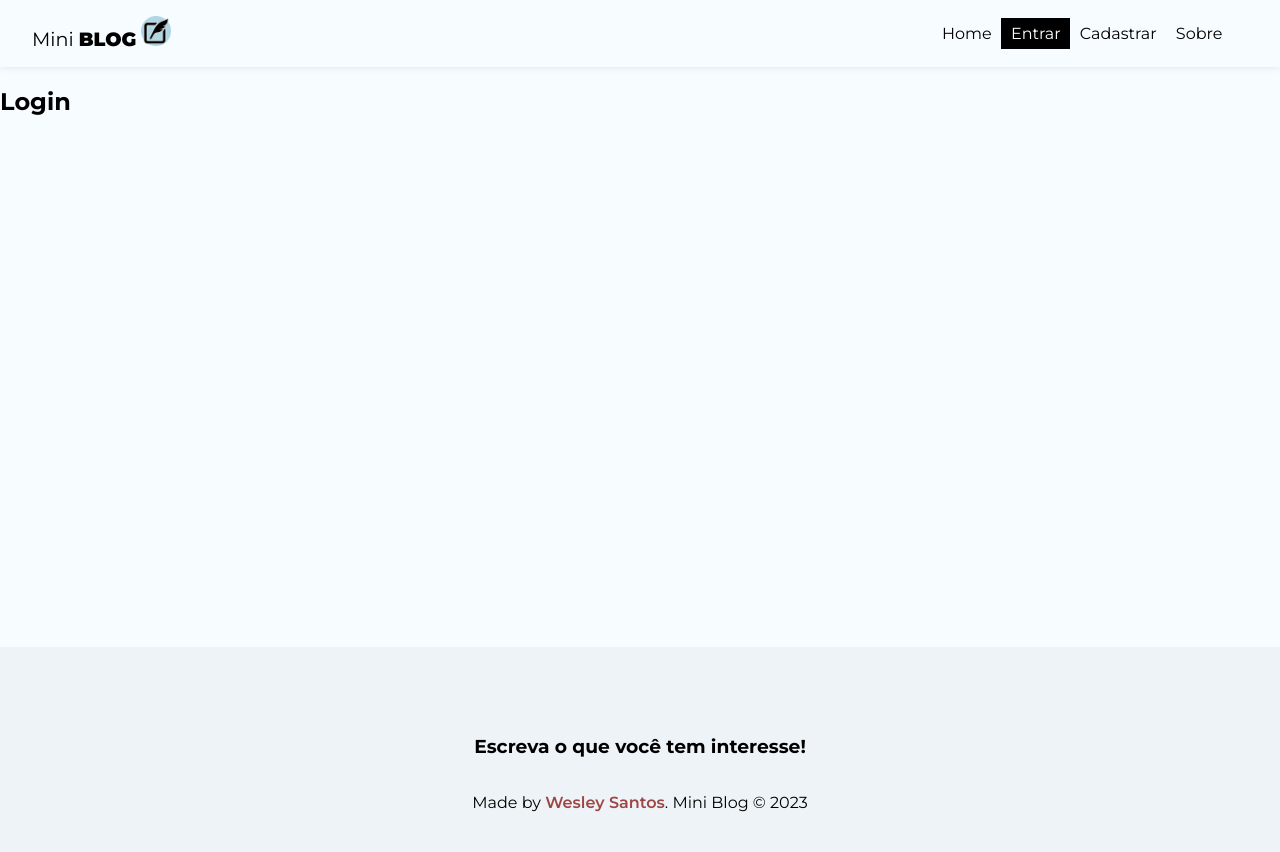
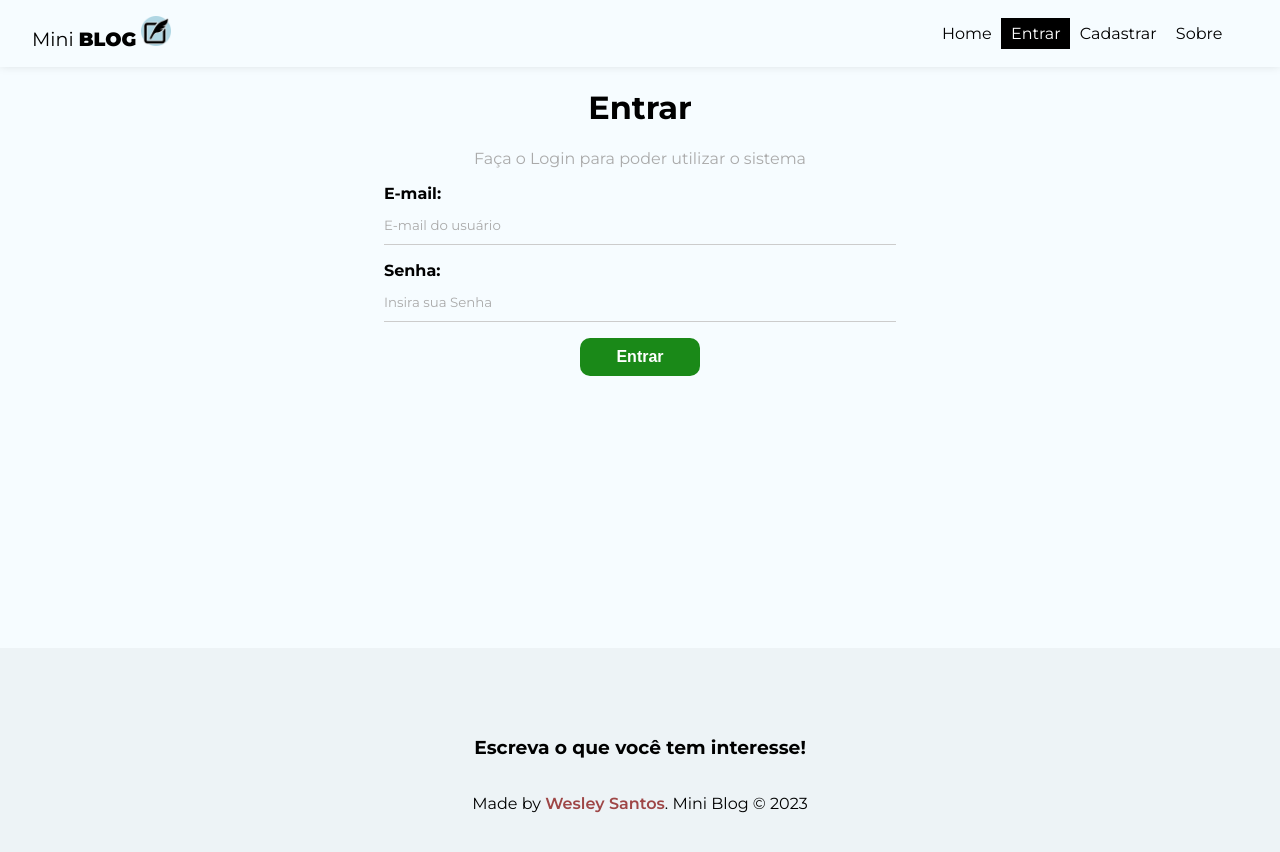
Before and after one commit to TitanCodeXD/Mini-Blog, a React (Vite) app: page /login in a window 1280 px wide. Shown: the top 852 px of the page. Built offline with nearby package versions, Linux system fonts and the light colour scheme; no server answers.

Commit message:
Estruturando página de Login

```diff
--- a/src/pages/Login/Login.jsx
+++ b/src/pages/Login/Login.jsx
@@ -1,14 +1,78 @@
+//Firebase
+import { db } from '../../firebase/config';
+
 //Imports React
 import React from 'react'
+import { useState, useEffect } from 'react';
+
+//Hooks
+import { useAuthentication } from '../../hooks/useAuthentication';
 
 //CSS
 import styles from './Login.module.css';
 
+
 const Login = () => {
 
+    const [email, setEmail] = useState("");
+    const [password, setPassword] = useState("");
+    const [error, setError] = useState("");
+
+    const {createUser, error: authError, loading } = useAuthentication();
+
+    const handleSubmit = async (e) => {
+      e.preventDefault()
+
+      setError("")
+
+      const user = {
+        email,
+        password,
+      }
+
+      const res = await createUser(user)
+
+    }
+
+    useEffect (() => {
+
+      if (authError){
+        setError(authError)
+      }
+
+    }, [authError]);
+
+
   return (
-    <div>
-        <h2>Login</h2>
+    <div className = {styles.login}>
+         <h1>Entrar</h1>
+       <p>Faça o Login para poder utilizar o sistema</p>
+       <form onSubmit={handleSubmit}>
+
+        <label>
+          <span>E-mail:</span>
+          <input
+          type = "email"
+          name = "email"
+          required placeholder = 'E-mail do usuário'
+          value = {email}
+          onChange={(e) => setEmail(e.target.value)}></input>
+        </label>
+
+        <label>
+          <span>Senha:</span>
+          <input
+          type = "password"
+          name = "password"
+          required placeholder = 'Insira sua Senha'
+          value = {password}
+          onChange={(e) => setPassword(e.target.value)}></input>
+        </label>
+
+        {!loading && <button className='btn'>Entrar</button>}
+        {loading && <button className='btn' disabled>Aguarde...</button>}
+        {error && <p className='error'>{error}</p>}
+       </form>
     </div>
   )
 }
--- a/src/pages/Login/Login.module.css
+++ b/src/pages/Login/Login.module.css
@@ -0,0 +1,7 @@
+.login {
+    text-align: center;
+}
+
+.login p {
+    color: #aaa;
+}
```
